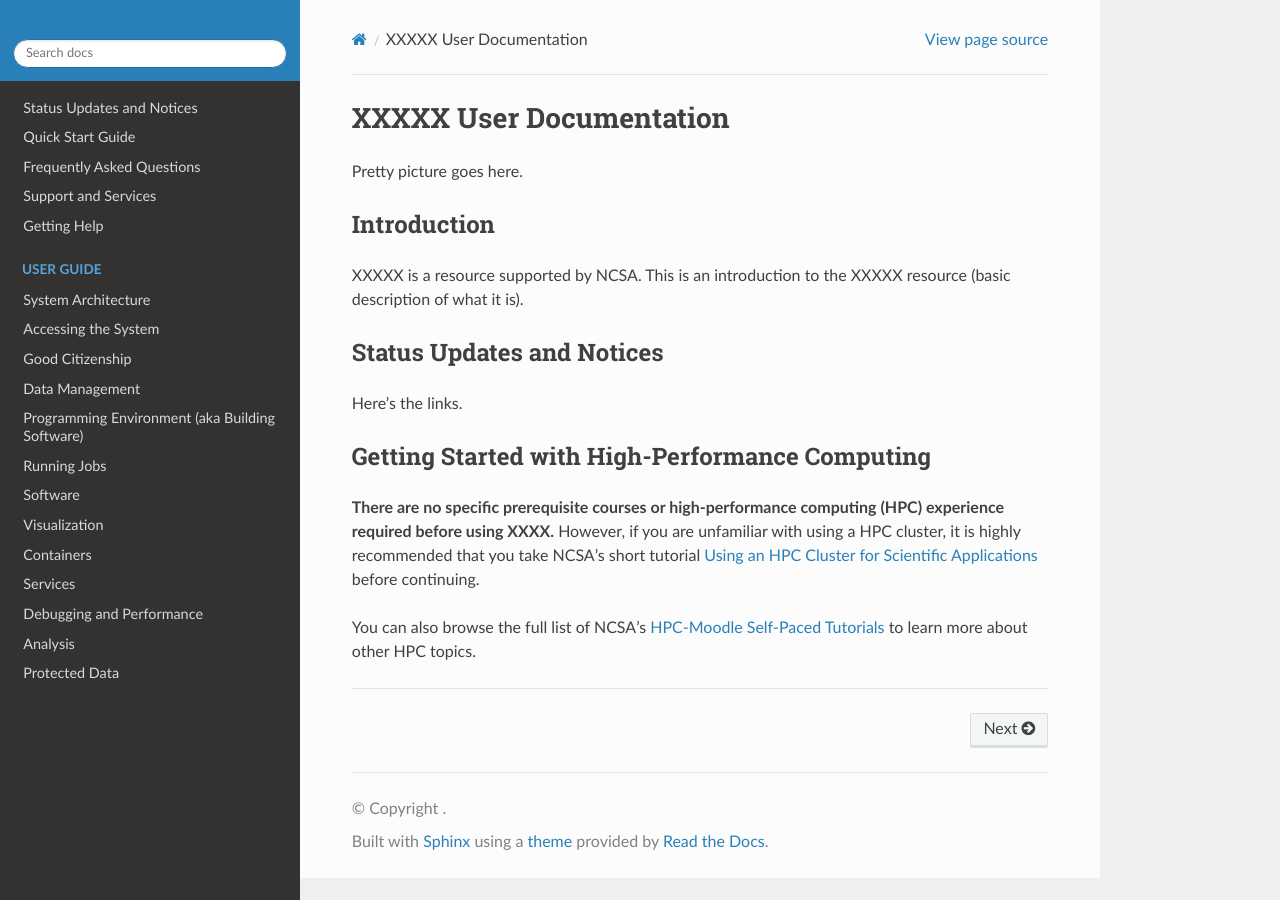
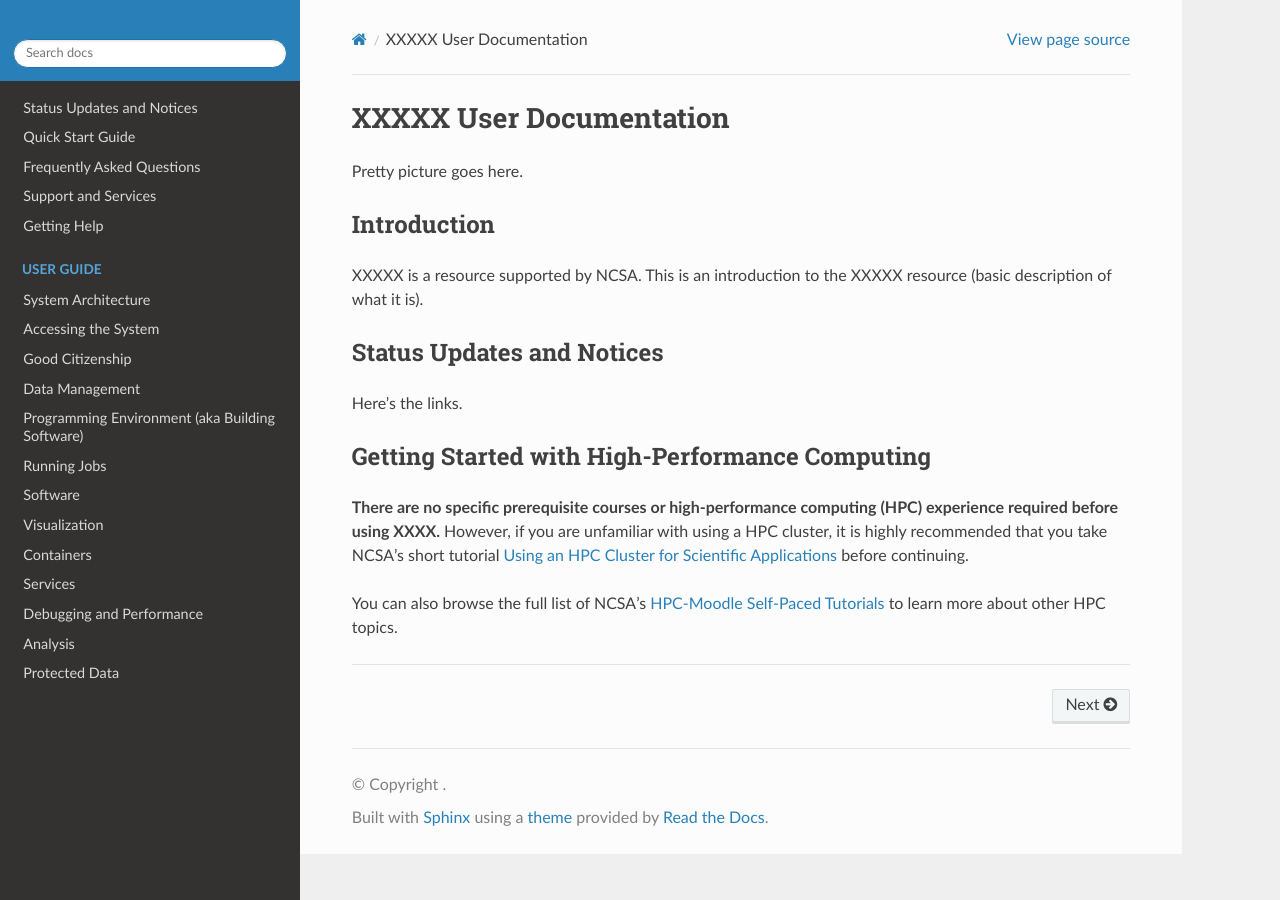
Before and after one commit to lhelms2/rtd-template-2, a Sphinx documentation site: the page built from docs/source/index.rst, in a window 1280 px wide. Built offline with Sphinx 7.4.7 and the Read the Docs theme 2.0.0, drawn with Linux system fonts in a browser that asks for light colours; pages that are not in the unit, such as notebooks, are missing from menus.

Commit message:
Update conf.py

```diff
--- a/docs/source/conf.py
+++ b/docs/source/conf.py
@@ -34,6 +34,10 @@ html_theme = 'sphinx_rtd_theme'
 # -- Options for EPUB output
 epub_show_urls = 'footnote'
 
+# -- custom css
+html_css_files = [
+    'css/custom.css',
+]
 
 # -- Logo
 html_static_path = ['_static']
```
